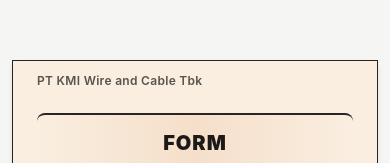
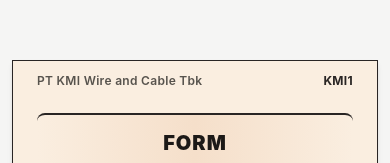
Before and after one commit to retpum2-ux/Form-Pengambilan-Pemakaian-Kedatangan-Barang, a React (Vite) app: page / in a window 390 px wide. Shown: the part 169-332 px from the top of the page. Built offline with nearby package versions, Linux system fonts and the light colour scheme.

Commit message:
refactor: update UI layout and master data
- Centralize UI components and improve responsive layout.
- Update master data for items and units in CSV files.
- Add KMI1 label to the home page header.

```diff
--- a/src/App.tsx
+++ b/src/App.tsx
@@ -22,7 +22,7 @@
   return (
     <div className="min-h-screen bg-stone-100 flex flex-col font-sans text-stone-900 antialiased selection:bg-blue-600 selection:text-white">
       {/* Main View Area */}
-      <main className="w-full flex-1 flex flex-col">
+      <main className="w-full flex-1 flex flex-col items-center justify-center">
         {currentPage === 'home' && (
           <div className="flex-1 flex items-center justify-center">
             <HomePage onNavigate={setCurrentPage} />
--- a/src/components/HomePage.tsx
+++ b/src/components/HomePage.tsx
@@ -9,9 +9,12 @@
     <div className="w-full flex flex-col items-center justify-center p-3 sm:p-6 animate-in fade-in">
       {/* Outer Container matching PDF Image 1 */}
       <div className="w-full max-w-xl bg-[#faeee0] border border-stone-800 shadow-md p-6 sm:p-10 pt-3 sm:pt-4 relative">
-        {/* Top-left company label - Mepet pojok atas as requested */}
-        <div className="text-left text-xs sm:text-sm font-semibold text-stone-600 mb-6 sm:mb-8 tracking-wide">
-          PT KMI Wire and Cable Tbk
+        {/* Top row: Company label (Left) & KMI1 (Right Corner) */}
+        <div className="flex items-center justify-between text-xs sm:text-sm font-semibold mb-6 sm:mb-8 tracking-wide">
+          <span className="text-stone-600">PT KMI Wire and Cable Tbk</span>
+          <span className="text-stone-800 font-bold tracking-wide">
+            KMI1
+          </span>
         </div>
 
         {/* Centered Main Header dengan garis dan warna gradasi */}
--- a/src/components/KedatanganPage.tsx
+++ b/src/components/KedatanganPage.tsx
@@ -174,14 +174,14 @@
   };
 
   return (
-    // Corner layout with rounded elements (melengkung)
-    <div className="w-full flex flex-col items-start justify-start p-2 sm:p-4 animate-in fade-in">
-      {/* Top minimal back control with rounded corner */}
-      <div className="mb-2">
+    // Centered layout for mobile and desktop
+    <div className="w-full min-h-screen flex flex-col items-center justify-start sm:justify-center p-3 sm:p-6 animate-in fade-in">
+      {/* Top minimal back control centered with form */}
+      <div className="w-full max-w-2xl mb-2 flex justify-start">
         <button
           type="button"
           onClick={onBack}
-          className="inline-flex items-center gap-1.5 px-3 py-1.5 text-xs font-bold text-stone-700 bg-white border border-stone-800 rounded-lg hover:bg-stone-100 transition-colors shadow-2xs"
+          className="inline-flex items-center gap-1.5 px-3 py-1.5 text-xs font-bold text-stone-700 bg-white border border-stone-800 rounded-lg hover:bg-stone-100 transition-colors shadow-2xs cursor-pointer"
           title="Kembali ke Halaman Utama"
         >
           <ArrowLeft className="w-3.5 h-3.5" />
@@ -358,11 +358,8 @@
             </button>
           </div>
 
-          {/* Garis samar pemisah antara Tambah Barang dan SIMPAN */}
-          <hr className="border-t border-stone-500/40 my-2" />
-
           {/* Button: SIMPAN */}
-          <div>
+          <div className="pt-1">
             <button
               type="submit"
               disabled={isSubmitting}
--- a/src/components/PengambilanPage.tsx
+++ b/src/components/PengambilanPage.tsx
@@ -176,14 +176,14 @@
   };
 
   return (
-    // Corner layout with rounded elements (melengkung)
-    <div className="w-full flex flex-col items-start justify-start p-2 sm:p-4 animate-in fade-in">
-      {/* Top minimal back control with rounded corner */}
-      <div className="mb-2">
+    // Centered layout for mobile and desktop
+    <div className="w-full min-h-screen flex flex-col items-center justify-start sm:justify-center p-3 sm:p-6 animate-in fade-in">
+      {/* Top minimal back control centered with form */}
+      <div className="w-full max-w-2xl mb-2 flex justify-start">
         <button
           type="button"
           onClick={onBack}
-          className="inline-flex items-center gap-1.5 px-3 py-1.5 text-xs font-bold text-stone-700 bg-white border border-stone-800 rounded-lg hover:bg-stone-100 transition-colors shadow-2xs"
+          className="inline-flex items-center gap-1.5 px-3 py-1.5 text-xs font-bold text-stone-700 bg-white border border-stone-800 rounded-lg hover:bg-stone-100 transition-colors shadow-2xs cursor-pointer"
           title="Kembali ke Halaman Utama"
         >
           <ArrowLeft className="w-3.5 h-3.5" />
@@ -368,11 +368,8 @@
             </button>
           </div>
 
-          {/* Garis samar pemisah antara Tambah Barang dan SIMPAN */}
-          <hr className="border-t border-stone-500/40 my-2" />
-
           {/* Button: SIMPAN */}
-          <div>
+          <div className="pt-1">
             <button
               type="submit"
               disabled={isSubmitting}
```
Also changed, not shown: src/code/daftar-barang.csv, src/code/daftar-satuan.csv.
